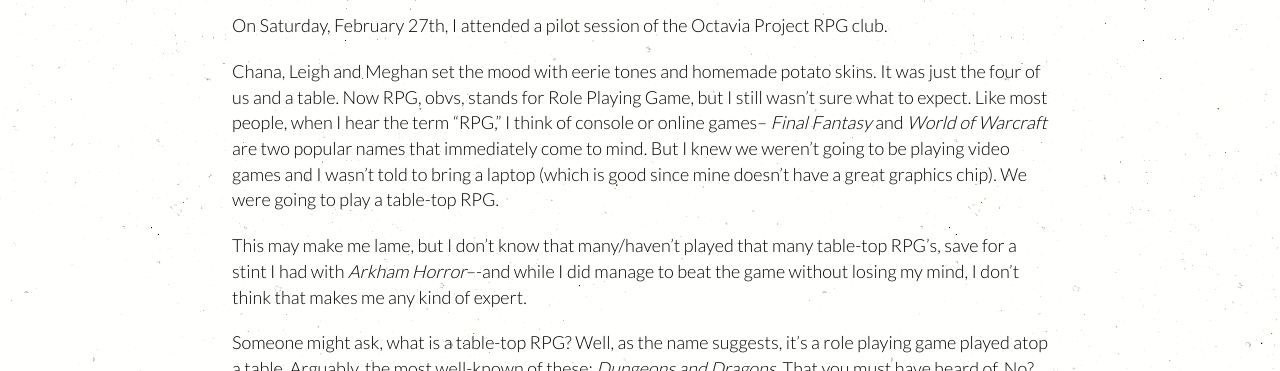
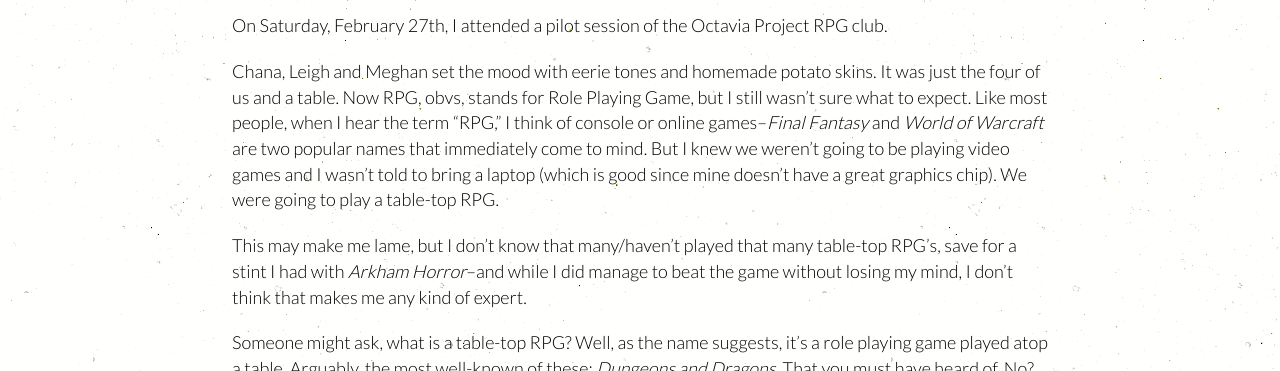
Before and after one commit to OctaviaProject/octaviaproject.github.io, a Jekyll site: the page built from _posts/2016-05-11-planning-for-the-unexpected.md, in a window 1280 px wide and 900 px high, scrolled down 412 px. Shown: the top 371 px of the window. Built offline with Jekyll 4.4.1, drawn with Linux system fonts in a browser that asks for light colours.

Commit message:
Formatting fix--em-dashes

```diff
--- a/_posts/2016-05-11-planning-for-the-unexpected.md
+++ b/_posts/2016-05-11-planning-for-the-unexpected.md
@@ -9,13 +9,13 @@ On Saturday, February 27th, I attended a pilot session of the Octavia Project RP
 
 Chana, Leigh and Meghan set the mood with eerie tones and homemade potato skins. It was just the
 four of us and a table. Now RPG, obvs, stands for Role Playing Game, but I still wasn’t sure what
-to expect. Like most people, when I hear the term “RPG,” I think of console or online games--
-*Final Fantasy* and *World of Warcraft* are two popular names that immediately come to mind.
+to expect. Like most people, when I hear the term “RPG,” I think of console or online games--*Final
+Fantasy* and *World of Warcraft* are two popular names that immediately come to mind.
 But I knew we weren’t going to be playing video games and I wasn’t told to bring a laptop
 (which is good since mine doesn’t have a great graphics chip). We were going to play a table-top RPG.
 
 This may make me lame, but I don’t know that many/haven’t played that many table-top RPG’s, save
-for a stint I had with *Arkham Horror*–-and while I did manage to beat the game without losing my
+for a stint I had with *Arkham Horror*--and while I did manage to beat the game without losing my
 mind, I don’t think that makes me any kind of expert.
 
 Someone might ask, what is a table-top RPG? Well, as the name suggests, it’s a role playing game
```
